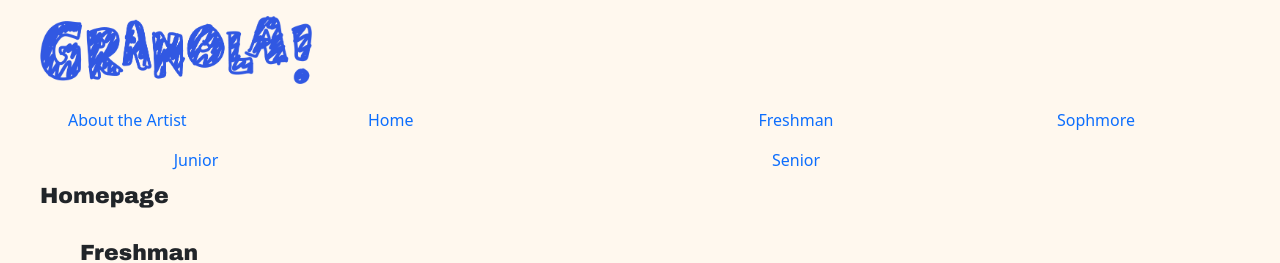
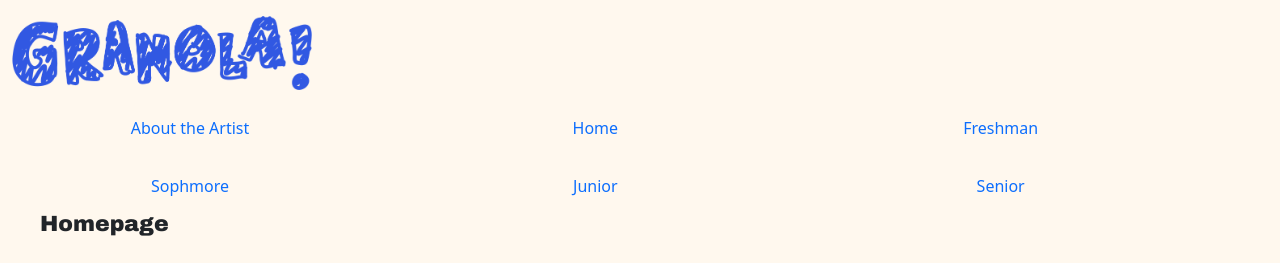
Before and after one commit to acemarino/Nola-Website, a React (Create React App) app in the folder nola-website/: page / in a window 1280 px wide. Shown: the top 263 px of the page. Built offline with nearby package versions, Linux system fonts and the light colour scheme.

Commit message:
cleaning

```diff
--- a/nola-website/src/components/OffCanNav.jsx
+++ b/nola-website/src/components/OffCanNav.jsx
@@ -1,13 +1,9 @@
-import { useState } from 'react';
 import Button from 'react-bootstrap/Button';
 import Offcanvas from 'react-bootstrap/Offcanvas';
-import {LinkContainer} from 'react-router-bootstrap'
 import Container from 'react-bootstrap/Container';
 import Nav from 'react-bootstrap/Nav';
 import React, {Component} from 'react'
 import Navbar from 'react-bootstrap/Navbar';
-import { Tab} from 'react-bootstrap';
-import Test from './test';
 import Home from '../pages/home';
 import { Link } from "react-router-dom";
 
@@ -54,35 +50,40 @@ export default class OffCanNav extends Component {
 
     <Navbar expand="xs" >
       <Container fluid>
-        <Nav activeKey="/home" onSelect={(this.handleSelect)}>
+        <Nav activeKey="/home" onSelect={(this.handleSelect)} variant='underline'>
               <Nav.Link as={Link}  to="/" eventKey="5">
                 <img src='./granola_doodle_logo.png' className='Logo' alt="Granola" />
               </Nav.Link>
+
+        </Nav>
         <Button variant="primary" onClick={this.handleShow} className='float-end d-lg-none' >
             Launch
           </Button>
-        </Nav>
       </Container>
     </Navbar>
 
 
-      <Offcanvas show={this.state.show} onHide={this.handleClose} placement='end' responsive='lg'  >
+      <Offcanvas show={this.state.show} onHide={this.handleClose} placement='end' responsive='lg'>
         <Offcanvas.Header closeButton>
           <Offcanvas.Title>GRANOLA!</Offcanvas.Title>
         </Offcanvas.Header>
         <Offcanvas.Body >
-        <Nav activeKey="/home" onSelect={(this.handleSelect)}>
+        <Nav activeKey="/home" onSelect={(this.handleSelect)}  variant='underline' >
+
+              <Nav.Item>
                 <Nav.Link  as={Link} to="/aboutArtist" eventKey="6">
                   <div>
                     About the Artist
                   </div>
                 </Nav.Link>
-
+              </Nav.Item>
+              <Nav.Item>
                 <Nav.Link as={Link}  to="/" eventKey="5">
                   <div>
                     Home
                   </div>
                 </Nav.Link>
+              </Nav.Item>
               <Nav.Item>
                 <Nav.Link as={Link} to="/" eventKey="1" >
                   <div>
```
Lines whose indentation alone changed are shown as unchanged.
